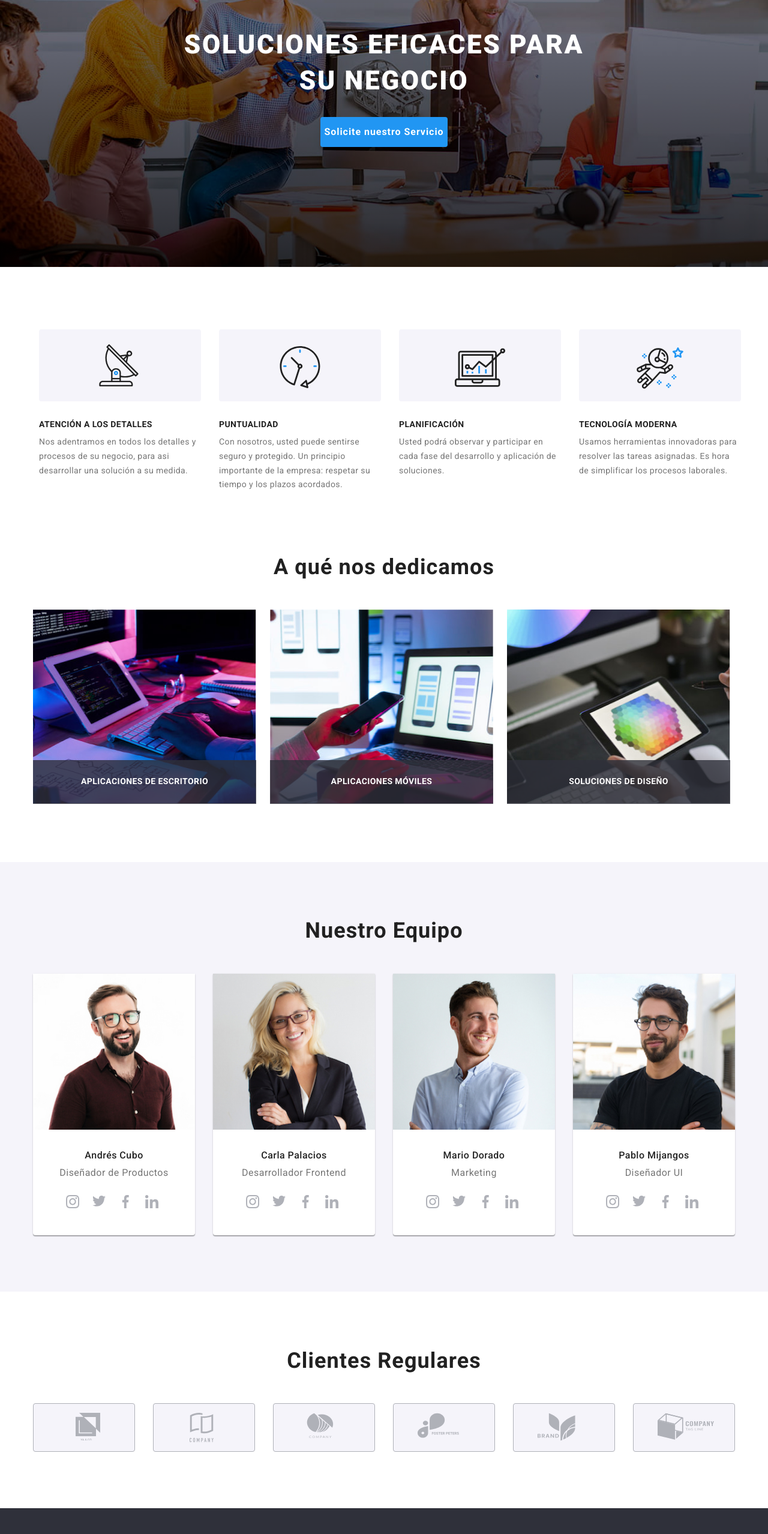
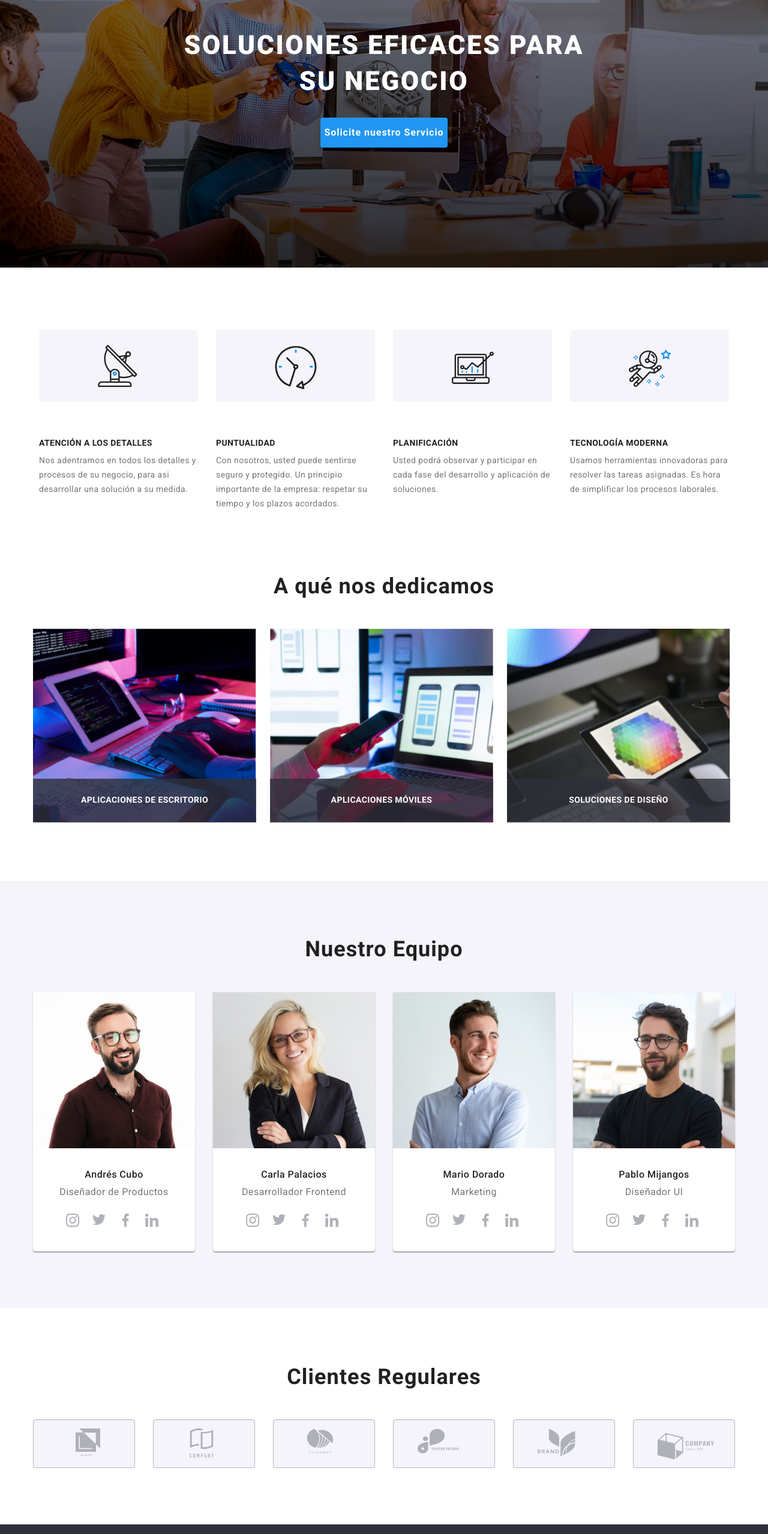
Before and after one commit to TomasDev8/goit-markup-hw-04PRO, a plain HTML site: page index.html in a window 1280 px wide. Shown: the part 240-2797 px from the top of the page at 60% size. Drawn offline with nearby package versions, Linux system fonts and the light colour scheme.

Commit message:
New update

```diff
--- a/index.html
+++ b/index.html
@@ -34,18 +34,23 @@
 
             <ul class="link-position">
                 <li class="header-contacts">
+                    <a href="mailto:info@example.com" class="font-position margin-text">
                         <svg class="mail-icon" width="16px" height="12px">
                             <use href="./spriteSVG/icons.svg#icon-mail"></use>
                         </svg>
-                    <a href="mailto:info@example.com" class="font-position margin-text">info@example.com</a>
+                        info@example.com
+                    </a>
                 </li>
                 <li class="header-contacts">
+                    <a href="tel:+525555296000" class="font-position">
                         <svg class="phone-icon" width="10" height="16">
                             <use href="./spriteSVG/icons.svg#icon-phone"></use>
                         </svg>
-                    <a href="tel:+525555296000" class="font-position">+52 55 5529 6000</a>
+                        +52 55 5529 6000
+                    </a>
                 </li>
             </ul>
+
 
         </div>
 
@@ -64,36 +69,44 @@
             <div class="container">
                 <ul class="text-container">
                     <li class="text-box">
-                        <svg class="icon-text-box" viewBox="0 -25 70 120">
+                        <div class="icon-text-box">
+                        <svg width="70" viewBox="0 -25 70 120">
                             <use href="./spriteSVG/icons.svg#icon-antena-1"></use>
                         </svg>
+                        </div>
                         <h3 class="text-box-tittle">ATENCIÓN A LOS DETALLES</h3>
                         <p class="text-box-description">Nos adentramos en todos los detalles y procesos de su negocio,
                             para asi
                             desarrollar una solución a su medida.</p>
                     </li>
                     <li class="text-box">
-                        <svg class="icon-text-box" viewBox="0 -28 68 120">
+                        <div class="icon-text-box">
+                        <svg width="70" viewBox="0 -28 68 120">
                             <use href="./spriteSVG/icons.svg#icon-reloj-1"></use>
                         </svg>
+                        </div>
                         <h3 class="text-box-tittle">PUNTUALIDAD</h3>
                         <p class="text-box-description">Con nosotros, usted puede sentirse seguro y protegido. Un
                             principio
                             importante de la empresa: respetar su tiempo y los plazos acordados.</p>
                     </li>
                     <li class="text-box">
-                        <svg class="icon-text-box" viewBox="0 -26 70 100">
+                        <div class="icon-text-box">
+                        <svg width="70" viewBox="0 -26 70 100">
                             <use href="./spriteSVG/icons.svg#icon-diagrama-1"></use>
                         </svg>
+                        </div>
                         <h3 class="text-box-tittle">PLANIFICACIÓN</h3>
                         <p class="text-box-description">Usted podrá observar y participar en cada fase del desarrollo y
                             aplicación de
                             soluciones.</p>
                     </li>
                     <li class="text-box">
-                        <svg class="icon-text-box" viewBox="0 -27 70 108">
+                        <div class="icon-text-box">
+                        <svg width="70" viewBox="0 -27 70 108">
                             <use href="./spriteSVG/icons.svg#icon-astronauta-1"></use>
                         </svg>
+                        </div>
                         <h3 class="text-box-tittle">TECNOLOGÍA MODERNA</h3>
                         <p class="text-box-description">Usamos herramientas innovadoras para resolver las tareas
                             asignadas. Es hora
@@ -133,19 +146,19 @@
                             <p class="employeer-name">Andrés Cubo</p>
                             <p class="employeer-position">Diseñador de Productos</p>
                             <ul class="social-media-container">
-                                <li><a href="https://www.instagram.com"><svg class="social-media-icon" width="44"
+                                <li><a class="card-social-media-list-link" href="https://www.instagram.com"><svg width="44"
                                             height="44" viewBox="0 -10 20 40">
                                             <use href="./spriteSVG/icons.svg#icon-instagram"></use>
                                         </svg> </a> </li>
-                                <li><a href="https://www.twitter.com"><svg class="social-media-icon" width="44"
+                                <li><a class="card-social-media-list-link" href="https://www.twitter.com"><svg width="44"
                                             height="44" viewBox="0 -10 20 40">
                                             <use href="./spriteSVG/icons.svg#icon-twitter"></use>
                                         </svg> </a> </li>
-                                <li><a href="https://facebook.com"><svg class="social-media-icon" width="44" height="44"
+                                <li><a class="card-social-media-list-link" href="https://facebook.com"><svg width="44" height="44"
                                             viewBox="-5 -10 20 40">
                                             <use href="./spriteSVG/icons.svg#icon-facebook"></use>
                                         </svg> </a> </li>
-                                <li><a href="https://linkedin.com"><svg class="social-media-icon" width="44" height="44"
+                                <li><a class="card-social-media-list-link" href="https://linkedin.com"><svg width="44" height="44"
                                             viewBox="0 -10 20 40">
                                             <use href="./spriteSVG/icons.svg#icon-linkedin"></use>
                                         </svg> </a> </li>
@@ -159,19 +172,19 @@
                             <p class="employeer-name">Carla Palacios</p>
                             <p class="employeer-position">Desarrollador Frontend</p>
                             <ul class="social-media-container">
-                                <li><a href="https://www.instagram.com"><svg class="social-media-icon" width="44"
+                                <li><a class="card-social-media-list-link" href="https://www.instagram.com"><svg width="44"
                                             height="44" viewBox="0 -10 20 40">
                                             <use href="./spriteSVG/icons.svg#icon-instagram"></use>
                                         </svg> </a> </li>
-                                <li><a href="https://www.twitter.com"><svg class="social-media-icon" width="44"
+                                <li><a class="card-social-media-list-link" href="https://www.twitter.com"><svg width="44"
                                             height="44" viewBox="0 -10 20 40">
                                             <use href="./spriteSVG/icons.svg#icon-twitter"></use>
                                         </svg> </a> </li>
-                                <li><a href="https://facebook.com"><svg class="social-media-icon" width="44" height="44"
+                                <li><a class="card-social-media-list-link" href="https://facebook.com"><svg width="44" height="44"
                                             viewBox="-5 -10 20 40">
                                             <use href="./spriteSVG/icons.svg#icon-facebook"></use>
                                         </svg> </a> </li>
-                                <li><a href="https://linkedin.com"><svg class="social-media-icon" width="44" height="44"
+                                <li><a class="card-social-media-list-link" href="https://linkedin.com"><svg width="44" height="44"
                                             viewBox="0 -10 20 40">
                                             <use href="./spriteSVG/icons.svg#icon-linkedin"></use>
                                         </svg> </a> </li>
@@ -184,19 +197,19 @@
                             <p class="employeer-name">Mario Dorado</p>
                             <p class="employeer-position">Marketing</p>
                             <ul class="social-media-container">
-                                <li><a href="https://www.instagram.com"><svg class="social-media-icon" width="44"
+                                <li><a class="card-social-media-list-link" href="https://www.instagram.com"><svg width="44"
                                             height="44" viewBox="0 -10 20 40">
                                             <use href="./spriteSVG/icons.svg#icon-instagram"></use>
                                         </svg> </a> </li>
-                                <li><a href="https://www.twitter.com"><svg class="social-media-icon" width="44"
+                                <li><a class="card-social-media-list-link" href="https://www.twitter.com"><svg width="44"
                                             height="44" viewBox="0 -10 20 40">
                                             <use href="./spriteSVG/icons.svg#icon-twitter"></use>
                                         </svg> </a> </li>
-                                <li><a href="https://facebook.com"><svg class="social-media-icon" width="44" height="44"
+                                <li><a class="card-social-media-list-link" href="https://facebook.com"><svg width="44" height="44"
                                             viewBox="-5 -10 20 40">
                                             <use href="./spriteSVG/icons.svg#icon-facebook"></use>
                                         </svg> </a> </li>
-                                <li><a href="https://linkedin.com"><svg class="social-media-icon" width="44" height="44"
+                                <li><a class="card-social-media-list-link" href="https://linkedin.com"><svg width="44" height="44"
                                             viewBox="0 -10 20 40">
                                             <use href="./spriteSVG/icons.svg#icon-linkedin"></use>
                                         </svg> </a> </li>
@@ -209,19 +222,19 @@
                             <p class="employeer-name">Pablo Mijangos</p>
                             <p class="employeer-position">Diseñador UI</p>
                             <ul class="social-media-container">
-                                <li><a href="https://www.instagram.com"><svg class="social-media-icon" width="44"
+                                <li><a class="card-social-media-list-link" href="https://www.instagram.com"><svg width="44"
                                             height="44" viewBox="0 -10 20 40">
                                             <use href="./spriteSVG/icons.svg#icon-instagram"></use>
                                         </svg> </a> </li>
-                                <li><a href="https://www.twitter.com"><svg class="social-media-icon" width="44"
+                                <li><a class="card-social-media-list-link" href="https://www.twitter.com"><svg width="44"
                                             height="44" viewBox="0 -10 20 40">
                                             <use href="./spriteSVG/icons.svg#icon-twitter"></use>
                                         </svg> </a> </li>
-                                <li><a href="https://facebook.com"><svg class="social-media-icon" width="44" height="44"
+                                <li><a class="card-social-media-list-link" href="https://facebook.com"><svg width="44" height="44"
                                             viewBox="-5 -10 20 40">
                                             <use href="./spriteSVG/icons.svg#icon-facebook"></use>
                                         </svg> </a> </li>
-                                <li><a href="https://linkedin.com"><svg class="social-media-icon" width="44" height="44"
+                                <li><a class="card-social-media-list-link" href="https://linkedin.com"><svg width="44" height="44"
                                             viewBox="0 -10 20 40">
                                             <use href="./spriteSVG/icons.svg#icon-linkedin"></use>
                                         </svg> </a> </li>
@@ -236,27 +249,27 @@
             <div class="container">
                 <h2 class="tittle-one-format">Clientes Regulares</h2>
                 <ul class="icon-cr-container">
-                    <li class="icon-cliente-regular"><a href="" class="icon-color"><svg class="icon-hover"
+                    <li class="icon-cliente-regular"><a href="" class="icon-color"><svg
                                 viewBox="-70 -15 168 81">
                                 <use href="./spriteSVG/icons.svg#icon-logo-1"></use>
                             </svg></a></li>
-                    <li class="icon-cliente-regular"><a href="" class="icon-color"><svg class="icon-hover"
+                    <li class="icon-cliente-regular"><a href="" class="icon-color"><svg
                                 viewBox="-60 -15 168 81">
                                 <use href="./spriteSVG/icons.svg#icon-logo-2"></use>
                             </svg></a></li>
-                    <li class="icon-cliente-regular"><a href="" class="icon-color"><svg class="icon-hover"
+                    <li class="icon-cliente-regular"><a href="" class="icon-color"><svg
                                 viewBox="-55 -15 168 81">
                                 <use href="./spriteSVG/icons.svg#icon-logo-3"></use>
                             </svg></a></li>
-                    <li class="icon-cliente-regular"><a href="" class="icon-color"><svg class="icon-hover"
+                    <li class="icon-cliente-regular"><a href="" class="icon-color"><svg
                                 viewBox="-40 -15 168 81">
                                 <use href="./spriteSVG/icons.svg#icon-logo-4"></use>
                             </svg></a></li>
-                    <li class="icon-cliente-regular"><a href="" class="icon-color"><svg class="icon-hover"
+                    <li class="icon-cliente-regular"><a href="" class="icon-color"><svg
                                 viewBox="-40 -15 168 81">
                                 <use href="./spriteSVG/icons.svg#icon-logo-5"></use>
                             </svg></a></li>
-                    <li class="icon-cliente-regular"><a href="" class="icon-color"><svg class="icon-hover"
+                    <li class="icon-cliente-regular"><a href="" class="icon-color"><svg
                                 viewBox="-40 -15 168 68">
                                 <use href="./spriteSVG/icons.svg#icon-logo-6"></use>
                             </svg></a></li>
@@ -281,19 +294,19 @@
             <div>
                 <p class="find-us-text">ENCUENTRENOS EN</p>
                 <ul class="icon-footer-container">
-                    <li><a href="https://www.instagram.com"><svg class="icon-footer" width="44" height="44"
+                    <li><a class="icon-footer" href="https://www.instagram.com"><svg width="44" height="44"
                                 viewBox="0 -10 20 40">
                                 <use href="./spriteSVG/icons.svg#icon-instagram"></use>
                             </svg> </a> </li>
-                    <li><a href="https://www.twitter.com"><svg class="icon-footer" width="44" height="44"
+                    <li><a class="icon-footer" href="https://www.twitter.com"><svg width="44" height="44"
                                 viewBox="0 -10 20 40">
                                 <use href="./spriteSVG/icons.svg#icon-twitter"></use>
                             </svg> </a> </li>
-                    <li><a href="https://facebook.com"><svg class="icon-footer" width="44" height="44"
+                    <li><a class="icon-footer" href="https://facebook.com"><svg width="44" height="44"
                                 viewBox="-5 -10 20 40">
                                 <use href="./spriteSVG/icons.svg#icon-facebook"></use>
                             </svg></a> </li>
-                    <li><a href="https://linkedin.com"><svg class="icon-footer" width="44" height="44"
+                    <li><a class="icon-footer" href="https://linkedin.com"><svg width="44" height="44"
                                 viewBox="0 -10 20 40">
                                 <use href="./spriteSVG/icons.svg#icon-linkedin"></use>
                             </svg> </a> </li>
--- a/styles.css
+++ b/styles.css
@@ -122,14 +122,22 @@ p {
 
 .mail-icon {
     margin-left: 240px;
-    margin-right: 10px;
+    margin-right: 6px;
+    vertical-align: middle;
     fill: var(--font-two-color);
+    line-height: 16px;
+    position: relative;
+    top: -1px;
 }
 
 .phone-icon {
     margin-left: 30px;
-    margin-right: 10px;
+    margin-right: 6px;
+    vertical-align: middle;
     fill: var(--font-two-color);
+    line-height: 16px;
+    position: relative;
+    top: -1px;
 }
 
 .font-position {
@@ -155,18 +163,11 @@ p {
     color: var(--brand-color);
 }
 
-.header-contacts:hover>.mail-icon,
-.header-contacts:hover>.phone-icon,
-.header-contacts:focus>.phone-icon,
-.header-contacts:focus>.mail-icon {
-    stroke: var(--brand-color);
-}
-
-.mail-icon:hover,
-.phone-icon:hover,
-.mail-icon:focus,
-.phone-icon:focus {
-    stroke: var(--brand-color);
+.font-position:hover .mail-icon,
+.font-position:focus .mail-icon,
+.font-position:hover .phone-icon,
+.font-position:focus .phone-icon {
+    fill:var(--brand-color);
 }
 
 /*main (first section)*/
@@ -255,9 +256,12 @@ p {
 
 .icon-text-box {
     background: var(--icon-color);
+    height: 120px;
+    margin-bottom: 30px;
     border-radius: 4px;
-    width: 270px;
-    height: 120px;
+    display: flex;
+    justify-content: center;
+    align-items: center;
 }
 
 .text-box-tittle {
@@ -370,14 +374,20 @@ p {
 
 .social-media-container {
     display: flex;
-    padding-top: 16px;
+    margin-top: 16px;
+
 }
 
-.social-media-icon {
+.card-social-media-list-link {
+    display: flex;
+    justify-content: center;
+    align-items: center;
+    width: 100%;
+    height: 100%;
     fill: #AFB1B8;
 }
 
-.social-media-icon:hover {
+.card-social-media-list-link:hover {
     fill: var(--font-three-color);
     border-radius: 50%;
     background-color: var(--brand-color);
@@ -400,11 +410,17 @@ p {
 }
 
 .icon-color {
+    display: flex;
+    justify-content: center;
+    align-items: center;
+    width: 100%;
+    height: 100%;
     fill: #AFB1B8;
+
 }
 
-.icon-hover:hover,
-.icon-hover:focus {
+.icon-color:hover,
+.icon-color:focus {
     fill: var(--brand-color);
     stroke: var(--brand-color);
 }
@@ -486,6 +502,12 @@ p {
     fill: white;
     border-radius: 50%;
     background-color: rgba(255, 255, 255, 0.1);
+    display: flex;
+    justify-content: center;
+    align-items: center;
+    width: 100%;
+    height: 100%;
+
 }
 
 .icon-footer:hover,
```
Lines whose indentation alone changed are shown as unchanged.
